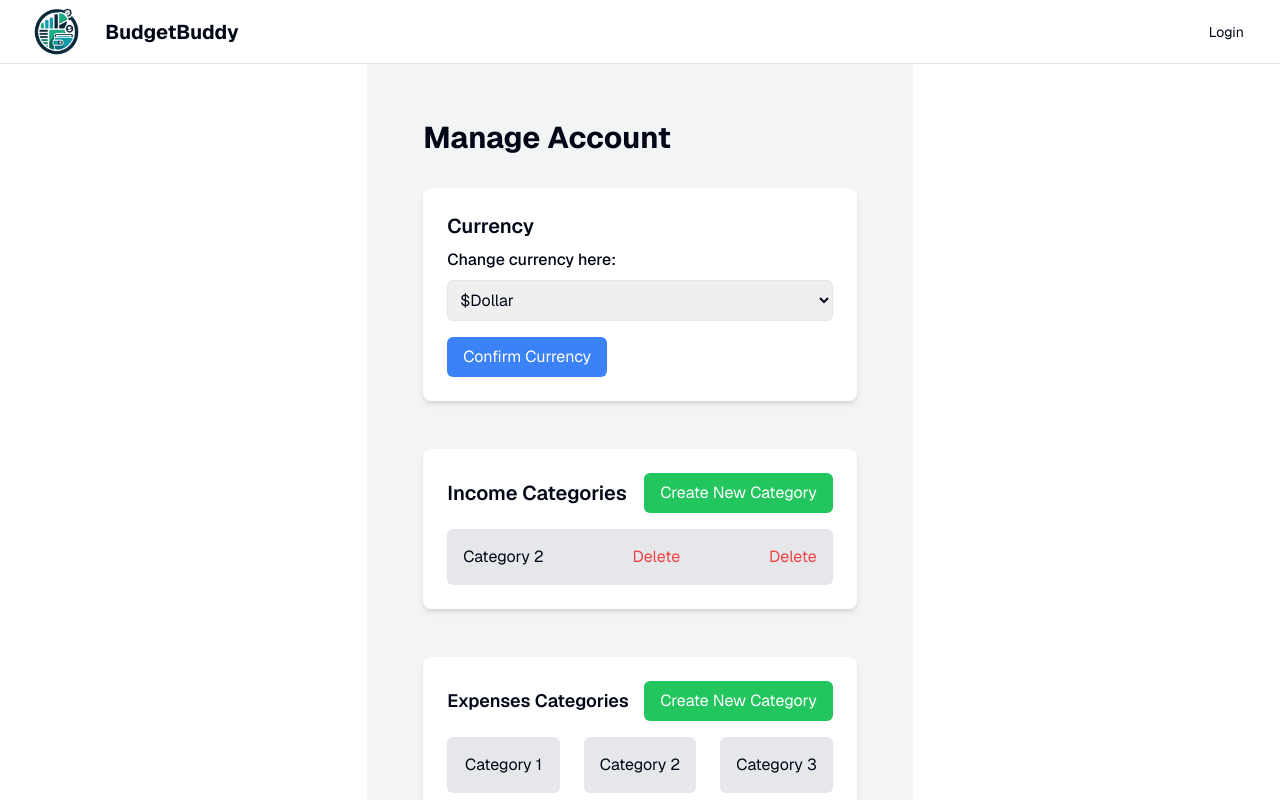
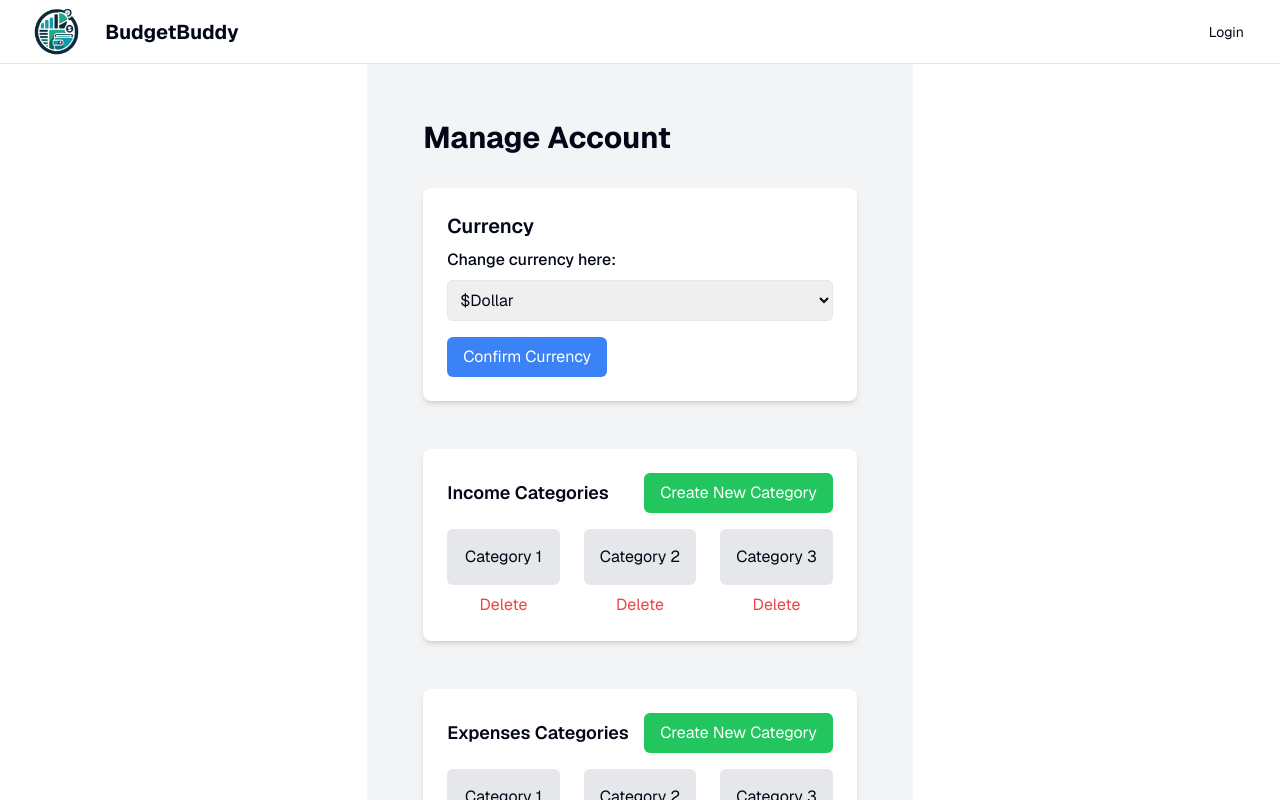
Before and after one commit to digital-explorers-2/budget-buddy, a Next.js app: page /manageaccount in a window 1280 px wide. Shown: the top 800 px of the page. Built offline with nearby package versions, Linux system fonts and the light colour scheme; no server answers.

Commit message:
fix: remove duplicate sections

```diff
--- a/app/manageaccount/ManageAccount.tsx
+++ b/app/manageaccount/ManageAccount.tsx
@@ -24,21 +24,9 @@ const ManageAccount: React.FC = () => {
         </div>
 
           <section>
-            <div className="mb-12 bg-white shadow-md rounded-lg p-6">
+          <div className="mb-12 bg-white shadow-md rounded-lg p-6">
               <div className="flex justify-between items-center mb-4">
-                <h2 className="text-xl font-semibold mb-0">Income Categories</h2>
-                <button className="px-4 py-2 bg-green-500 text-white rounded-md">Create New Category</button>
-              </div>
-              <div className="bg-gray-200 p-4 rounded-md flex justify-between items-center">
-                <span>Category 2</span>
-                <button className="text-red-500">Delete</button>
-                <button className="text-red-500">Delete</button>
-              </div>
-            </div>
-
-            <div className="mb-12 bg-white shadow-md rounded-lg p-6">
-              <div className="flex justify-between items-center mb-4">
-                <h2 className="text-lg font-semibold mb-0">Expenses Categories</h2>
+                <h2 className="text-lg font-semibold mb-0">Income Categories</h2>
                 <button className="px-4 py-2 bg-green-500 text-white rounded-md">Create New Category</button>
               </div>
               <div className="grid grid-cols-3 gap-6">
@@ -58,6 +46,7 @@ const ManageAccount: React.FC = () => {
                 <button className="text-red-500">Delete</button>
               </div>
             </div>
+
 
             <div className="mb-12 bg-white shadow-md rounded-lg p-6">
               <div className="flex justify-between items-center mb-4">
```
